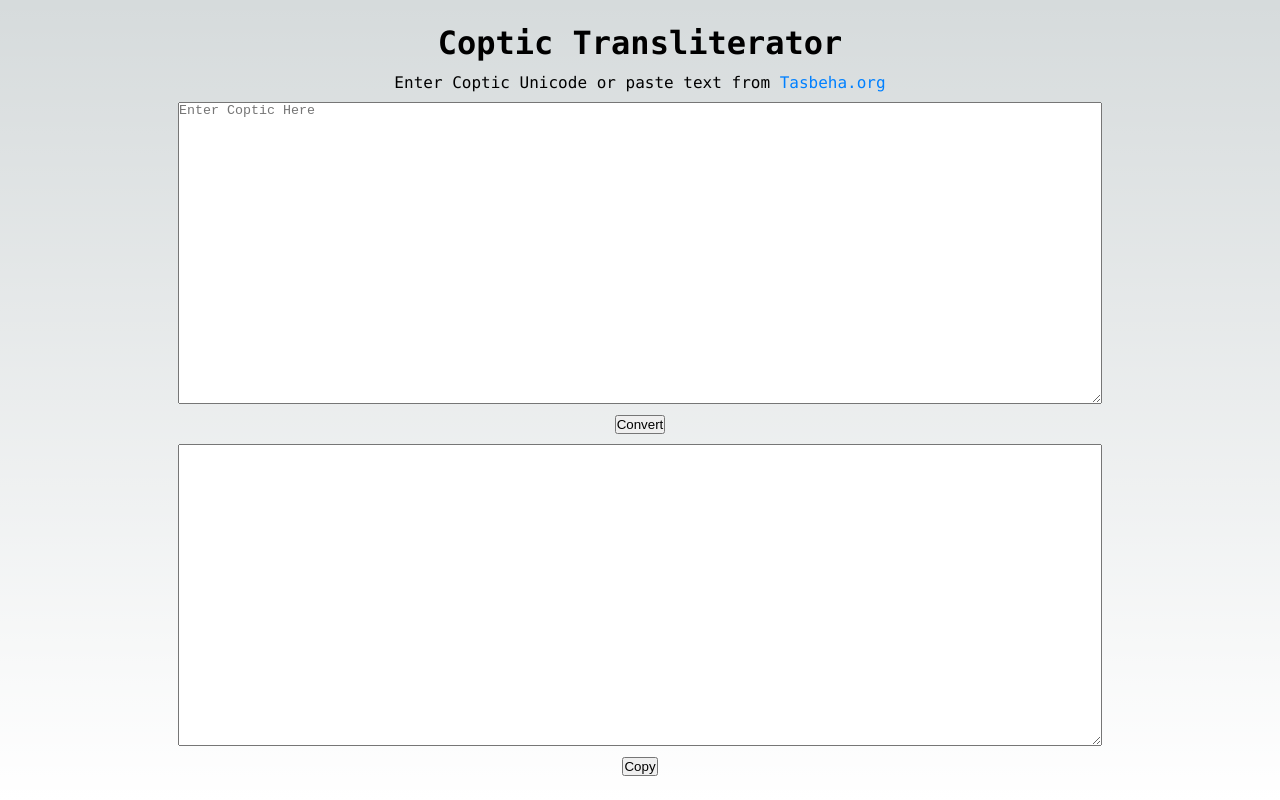
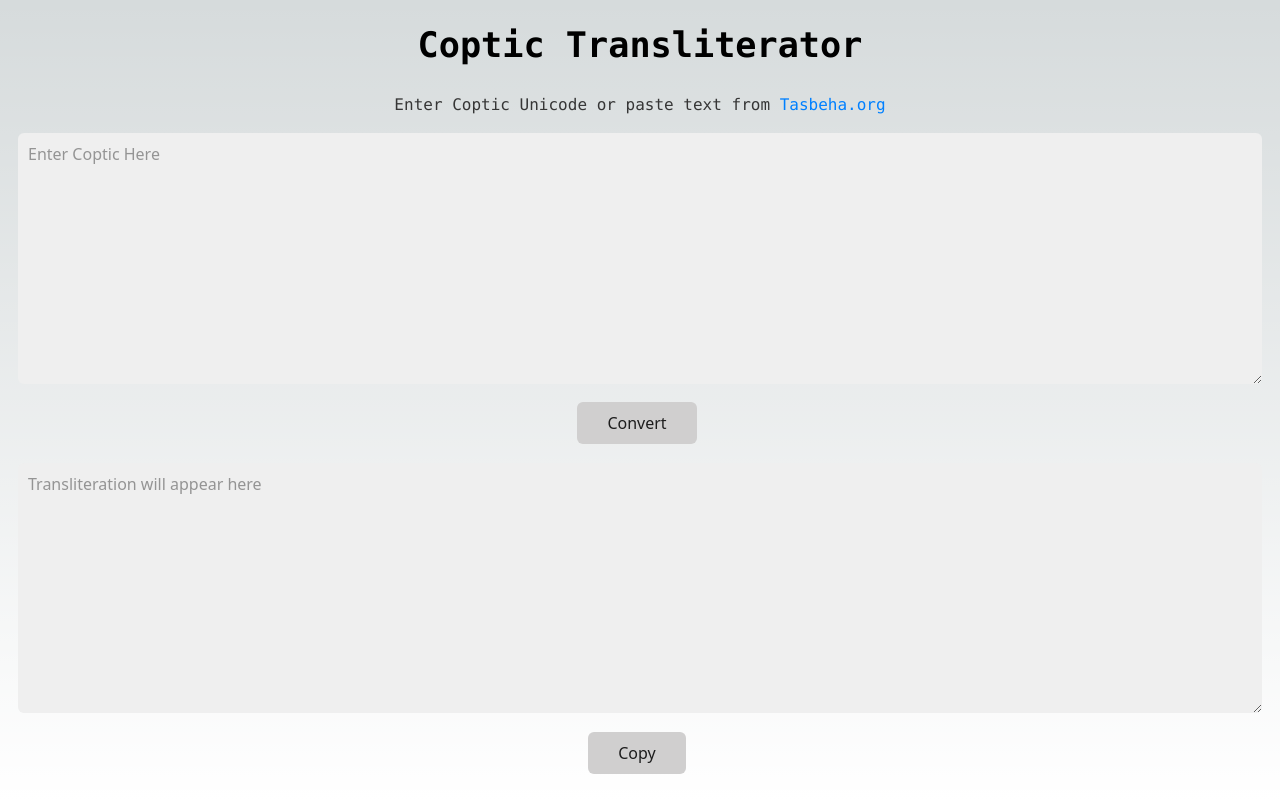
Before and after one commit to DavidGobran/Coptic-Transliterator, a Next.js app: page / in a window 1280 px wide. Built offline with nearby package versions, Linux system fonts and the light colour scheme.

Commit message:
updated styles

```diff
--- a/pages/_document.js
+++ b/pages/_document.js
@@ -3,7 +3,9 @@ import { Html, Head, Main, NextScript } from 'next/document'
 export default function Document() {
   return (
     <Html lang="en">
-      <Head />
+      <Head>
+        <link rel="stylesheet" href="https://cdn.jsdelivr.net/npm/water.css@2/out/water.css"></link>
+      </Head>
       <body>
         <Main />
         <NextScript />
--- a/pages/index.js
+++ b/pages/index.js
@@ -29,13 +29,12 @@ export default function Home() {
             className={styles.box}
             type="text"
             placeholder="Enter Coptic Here"
-            rows="20"
           />
           <button onClick={() => transliterateController(model, setCopticText)}>Convert</button>
           <textarea
             className={styles.box}
             readOnly={true}
-            rows="20"
+            placeholder="Transliteration will appear here"
             value={copticText ? copticText : ''}
           />
         {/* </div> */}
--- a/styles/Home.module.css
+++ b/styles/Home.module.css
@@ -3,8 +3,8 @@
   flex-direction: column;
   justify-content: space-between;
   align-items: center;
-  padding: 1.5rem;
-  min-height: 100vh;
+  padding: 0 0.5rem;
+  min-height: 95vh;
 }
 
 .description {
@@ -19,11 +19,10 @@
 }
 
 .title {
-  /* display: inherit; */
-  /* flex-direction: inherit; */
   justify-content: inherit;
   align-items: inherit;
   font-family: var(--font-mono);
+  margin-top: 0px;
 }
 
 .box {
@@ -31,7 +30,7 @@
   flex-direction: inherit;
   justify-content: inherit;
   align-items: inherit;
-  width: 75%;
+  height: calc(33.33vh - 1rem) !important;
 }
 
 .link {
```
